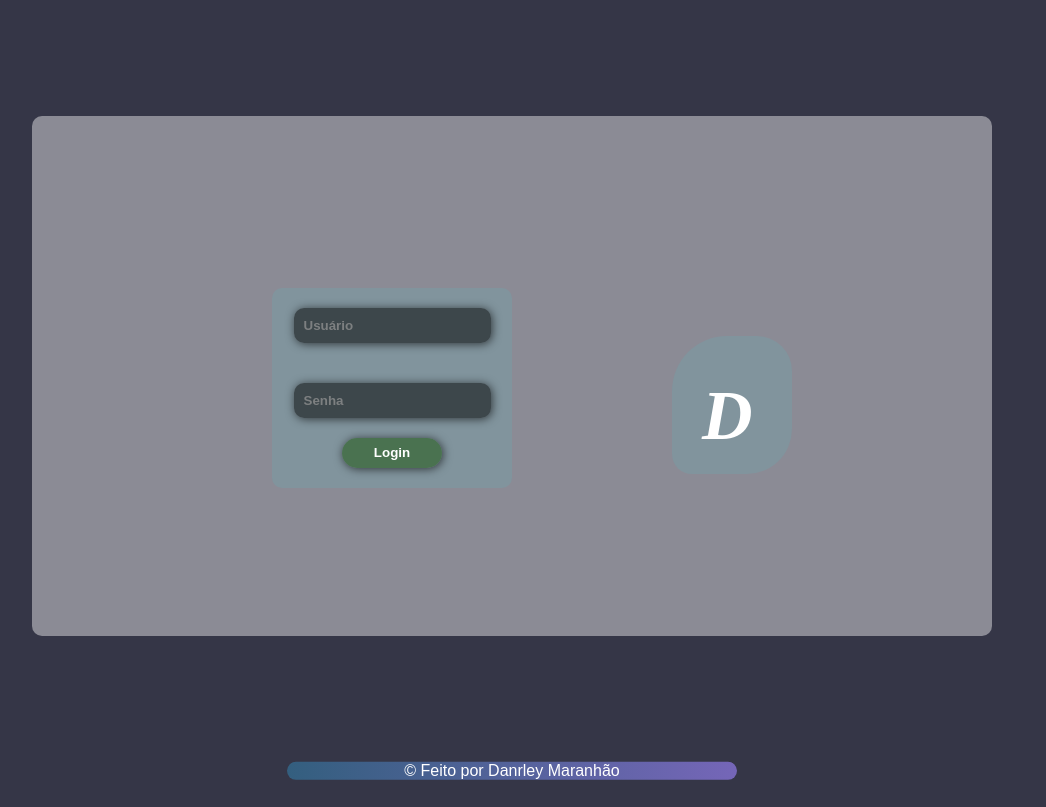
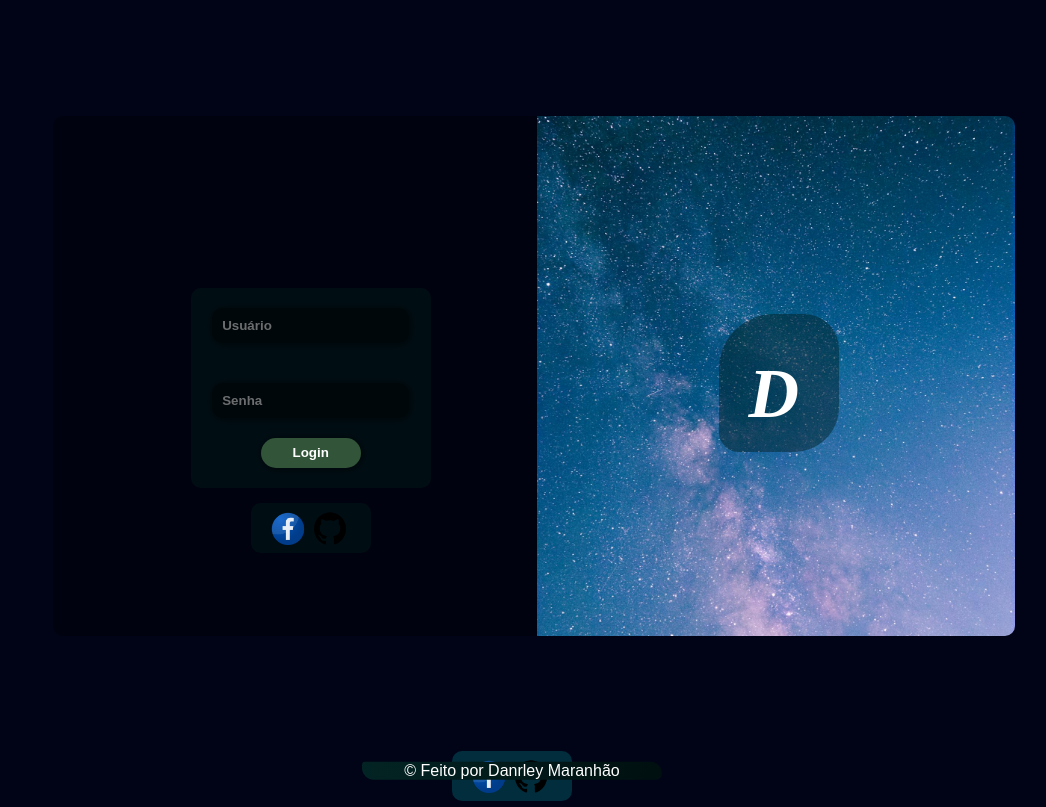
Before and after one commit to dynmopi/layout-login, a plain HTML site: page index.html in a window 1280 px wide. Shown: the whole page, without its empty margins (128-1174 px from the left). Drawn offline with Linux system fonts and the light colour scheme.

Commit message:
login-layout-version-1.0

```diff
--- a/index.html
+++ b/index.html
@@ -10,9 +10,13 @@
 </head>
 <body>
     <section class="conteiner">
-        <header>
-            <h1>D</h1>
-        </header>
+        <div class="divisao">
+            <header>
+                <h1>D</h1>
+            </header>
+
+
+        </div>
         <main>
             <section>
                 <div>
@@ -23,6 +27,10 @@
                         <input type="submit" value="Login" id="login">
 
                     </form>
+                    <nav id="nav_grande">
+                        <div id="fac"></div>
+                        <div id="github"></div>
+                    </nav>
                 </div>
             </section>
         </main>
--- a/style/media.css
+++ b/style/media.css
@@ -15,6 +15,7 @@ Grandes telas: acima de 1200px
 }
 
 @media screen and (min-width: 768px){
+
     *{
         margin: 0px;
         padding: 0px;
@@ -26,7 +27,7 @@ Grandes telas: acima de 1200px
         height: 100vh;
         background-image: none;
         background-attachment: fixed;
-        background-color: #353647;
+        background-color: #010416;
     }
 
     header > h1{
@@ -46,11 +47,38 @@ Grandes telas: acima de 1200px
         margin-top: 15vh;
         padding: 40px 40px 48px 30px;*/
 
+
+        background-color: rgba(1, 27, 27, 0.452);
         display: block;
+        top: 15%;
+        left: 72.5%;
+        position: fixed; /*solucao encontrada para sobreposição do background .divisao*/
         margin-right: 100px;
     }
+
+    .divisao{
+        background-image: url("../img/foto_astronomia.jpg");
+        background-position: center center;
+        background-repeat: no-repeat;
+        background-size: cover;
+        background-attachment: fixed;
+
+        width: 62.2%;
+        height: 520px;
+
+        border-radius: 0px 10px 10px 0px;
+
+        box-sizing: border-box;
+        display: block;
+        position: relative;
+        left: 50%;
+        bottom: 31.3%;
+    }
+
+    /*para telas grandes*/
     .conteiner{
-        background-color: rgba(247, 247, 247, 0.445);
+
+        background-color: #00030f;
         display: block;
         position: absolute;
         left: 50%;
@@ -58,14 +86,18 @@ Grandes telas: acima de 1200px
 
         transform: translate(-50%, -50%);
 
-        width: 760px;
+
+        /*width: 740px;*/
+        width: 60vw;
         height: 320px;
 
-        padding: 100px 100px 100px 100px;
+        padding: 100px 50px 100px 100px;
         border-radius: 10px;
     }
+
     main{
-    /*  background-color: rgba(0, 255, 255, 0.075);
+    /*  formulário
+        background-color: rgba(0, 255, 255, 0.075);
         display: block;
         margin: auto;
         padding: 20px;
@@ -74,14 +106,18 @@ Grandes telas: acima de 1200px
 
         margin-right: 70%;
         margin-top: 10%;
-*/
+    */
+
+        background-color: rgba(1, 27, 27, 0.452);
         position: absolute;
         top: 33%;
-        left: 25%;
+        left: 15%;
     }
 
-    nav{
-        /*background-color:rgba(0, 255, 255, 0.164);
+    /*inputs apenas no mobile first*/
+
+    nav#nav_grande{
+        background-color:rgba(1, 27, 27, 0.452);
         border-radius: 10px;
 
         display: block;
@@ -90,10 +126,42 @@ Grandes telas: acima de 1200px
         width: 120px;
         height: 50px;
 
+
+        top: 100%;
         left: 50%;
-        transform: translate(-50%, 30%);*/
-        display: none;
-        transform: translate(-50%, 50%);
+        transform: translate(-50%, 30%);
+
+        display: block;
+        /*transform: translate(-50%, 50%);*/
+    }
+
+    footer{
+        /*
+        color:white;
+        */
+
+        /*cor de fundo
+        background-image: linear-gradient(90deg, rgb(1, 71, 71), rgb(0, 29, 29));
+        background-repeat: no-repeat;
+        background-attachment: fixed;
+        background-size: cover;
+
+        /*design da borda
+        border-radius: 20px;
+        width: 450px;
+
+        /*centralização
+        display: block;
+        position: absolute;
+        text-align: center;
+        top: 95%;
+        left: 50%;
+        transform: translate(-50%, 10%);*/
+
+        /*design da borda*/
+        background-image: linear-gradient(90deg, rgb(3, 36, 36), rgb(0, 15, 15));
+        border-radius: 5px 20px 10px 20px;
+        width: 300px;
     }
 
 }
--- a/style/style.css
+++ b/style/style.css
@@ -38,6 +38,7 @@ body, html{
     overflow-y: hidden;
 
 }
+
 /*label{
     display: block;
     margin: auto;
@@ -46,6 +47,7 @@ body, html{
     color: white;
     padding: 10px;
 }*/
+
 header > h1{
     /*background-image: url(../img/drawingsemfundo.png);*/
     background-color: rgba(0, 255, 255, 0.075);
@@ -64,6 +66,7 @@ header > h1{
     padding: 40px 40px 48px 30px;
 
 }
+
 main{
     background-color: rgba(0, 255, 255, 0.075);
     display: block;
@@ -73,6 +76,7 @@ main{
     border-radius: 10px;
 
 }
+
 input{
     background-color: rgba(0, 0, 0, 0.521);
     color: white;
@@ -105,11 +109,11 @@ input#login{
     margin-top: 20px;
     border-radius: 20px;
     font-weight: bold;
-    background-color: rgba(50, 100, 45, 0.678);
+    background-color: rgba(90, 141, 85, 0.555);
     color: white;
 }
 input#login:hover{
-    background-color: rgba(216, 56, 56, 0.801);
+    background-color: rgba(216, 56, 56, 0.479);
     cursor: pointer;
     transition: 0.3s;
 }
@@ -126,6 +130,12 @@ nav{
     left: 50%;
     transform: translate(-50%, 30%);
 }
+/*serve para ocultar a nav do media para o mbfirst (erro técnico)*/
+nav#nav_grande{
+    display: none;
+
+}
+
 div#fac{
     /*imagem da div*/
     background-image: url(../img/facebook-icon.png);
@@ -180,8 +190,8 @@ footer{
     background-size: cover;
 
     /*design da borda*/
-    border-radius: 20px;
-    width: 450px;
+    border-radius: 5px 20px 10px 20px;
+    width: 380px;
 
     /*centralização*/
     display: block;
```
